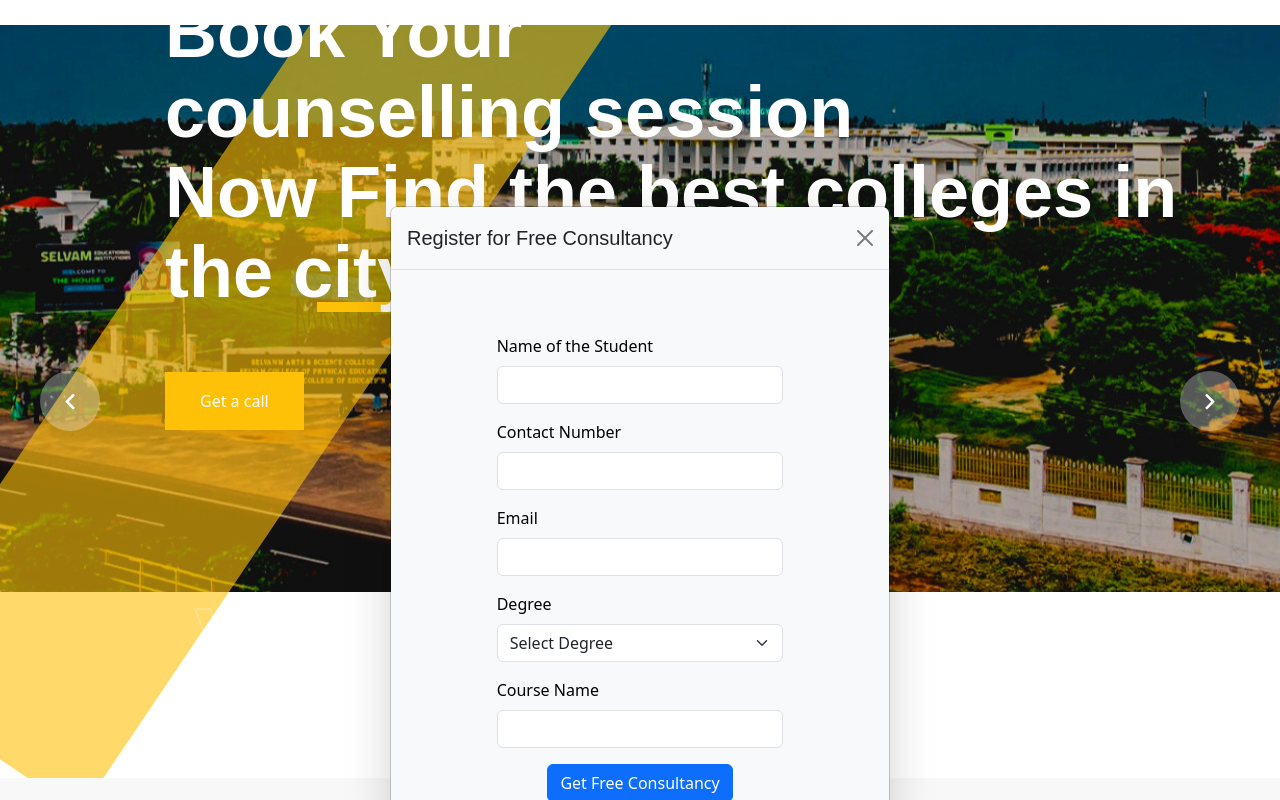
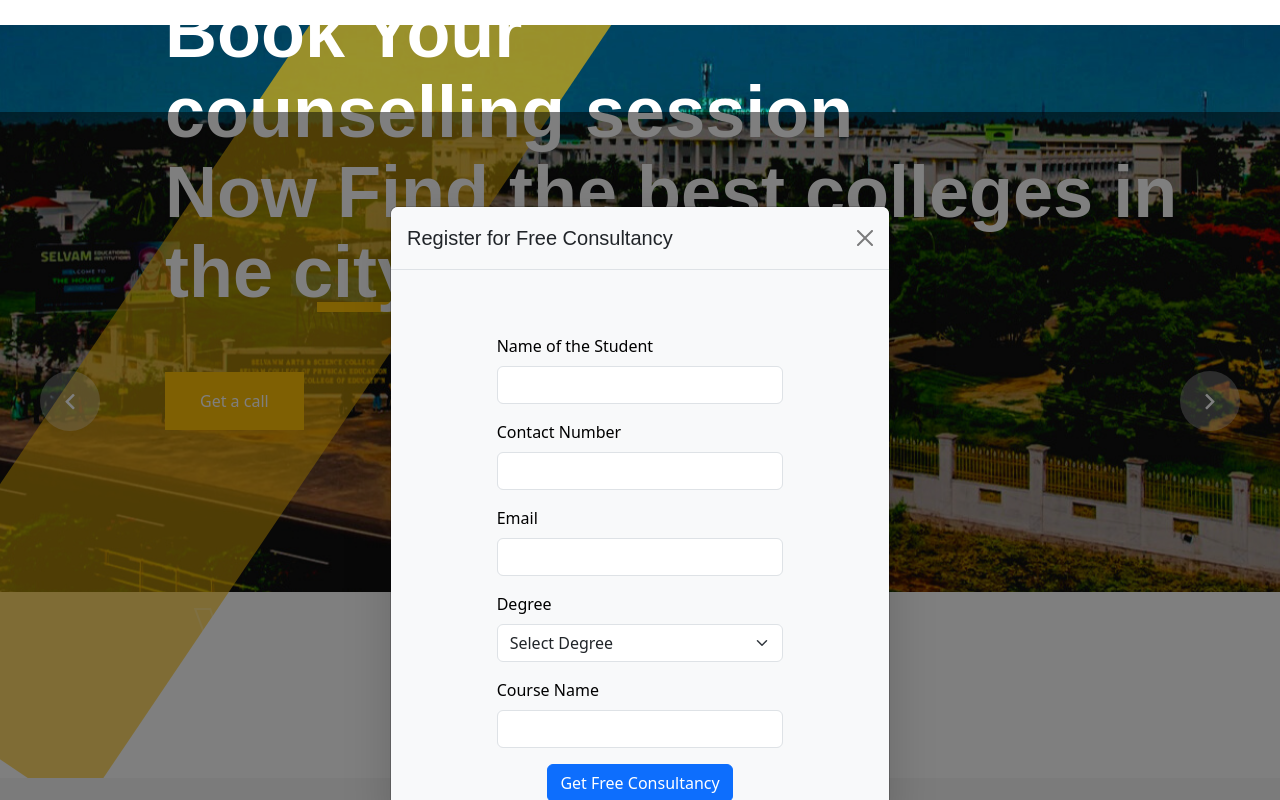
Before and after one commit to abdulrehman043/street_wolf, a Next.js app: page / in a window 1280 px wide. Both pictures are taken after a click on the button "Get a call". Shown: the part 249-1049 px from the top of the page. Built offline with nearby package versions, Linux system fonts and the light colour scheme; a web font is replaced by a local one.

Commit message:
update bg color modal

```diff
--- a/components/modal.jsx
+++ b/components/modal.jsx
@@ -1,4 +1,3 @@
-// Modal.js
 import { useState } from 'react';
 import "@styles/style.css";
 import MyForm from '@/components/form';
@@ -9,7 +8,11 @@ const Modal = ({ showModal, onClose }) => {
   };
 
   return (
-    <div className={`z-index-9999 modal ${showModal ? 'show' : ''}`} tabIndex="-2" role="dialog" style={{ display: showModal ? 'block' : 'none' }}>
+    <>
+      {showModal && (
+        <div>
+          <div className="modal-backdrop" style={{ backgroundColor: 'rgba(0, 0, 0, 0.5)' }}></div>
+          <div className={`z-index-9999 modal show`} tabIndex="-2" role="dialog" style={{ display: 'block' }}>
             <div className="modal-dialog modal-dialog-centered">
               <div className="modal-content rounded-3 shadow-lg">
                 <div className="modal-header bg-light">
@@ -22,6 +25,9 @@ const Modal = ({ showModal, onClose }) => {
               </div>
             </div>
           </div>
+        </div>
+      )}
+    </>
   );
 };
 
```
Lines whose indentation alone changed are shown as unchanged.
